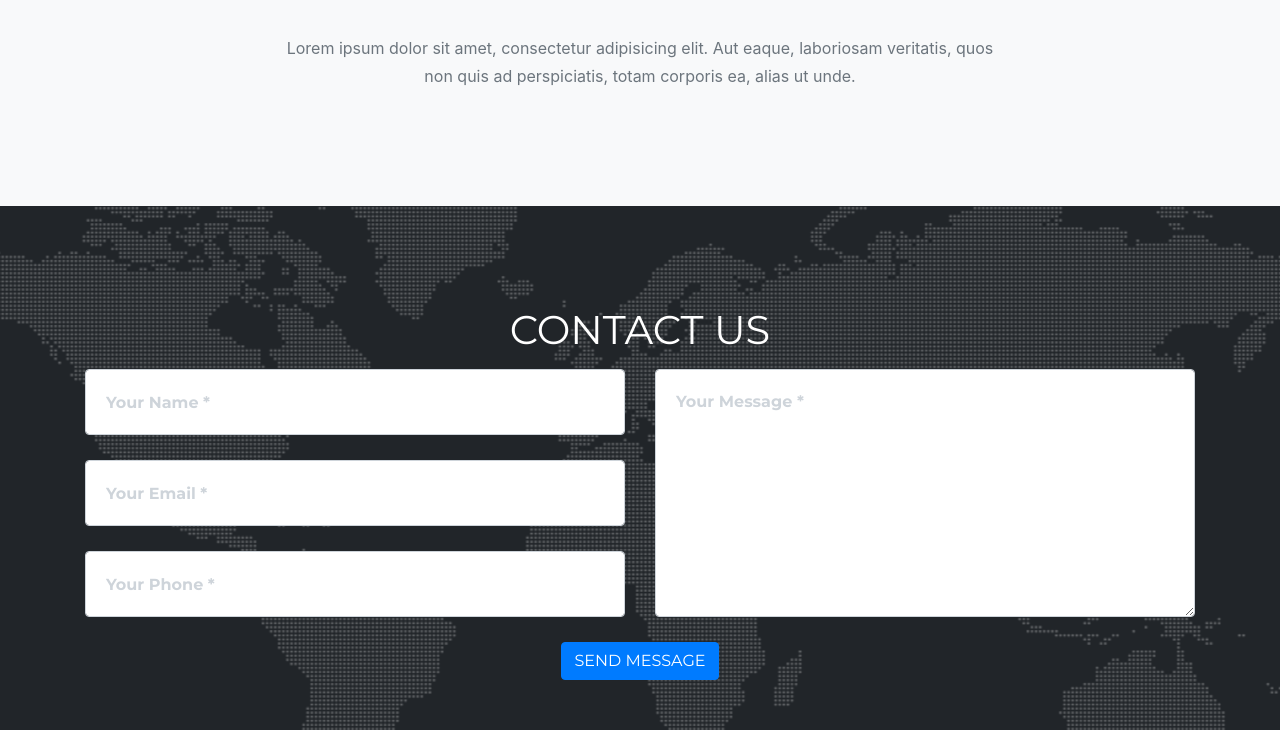
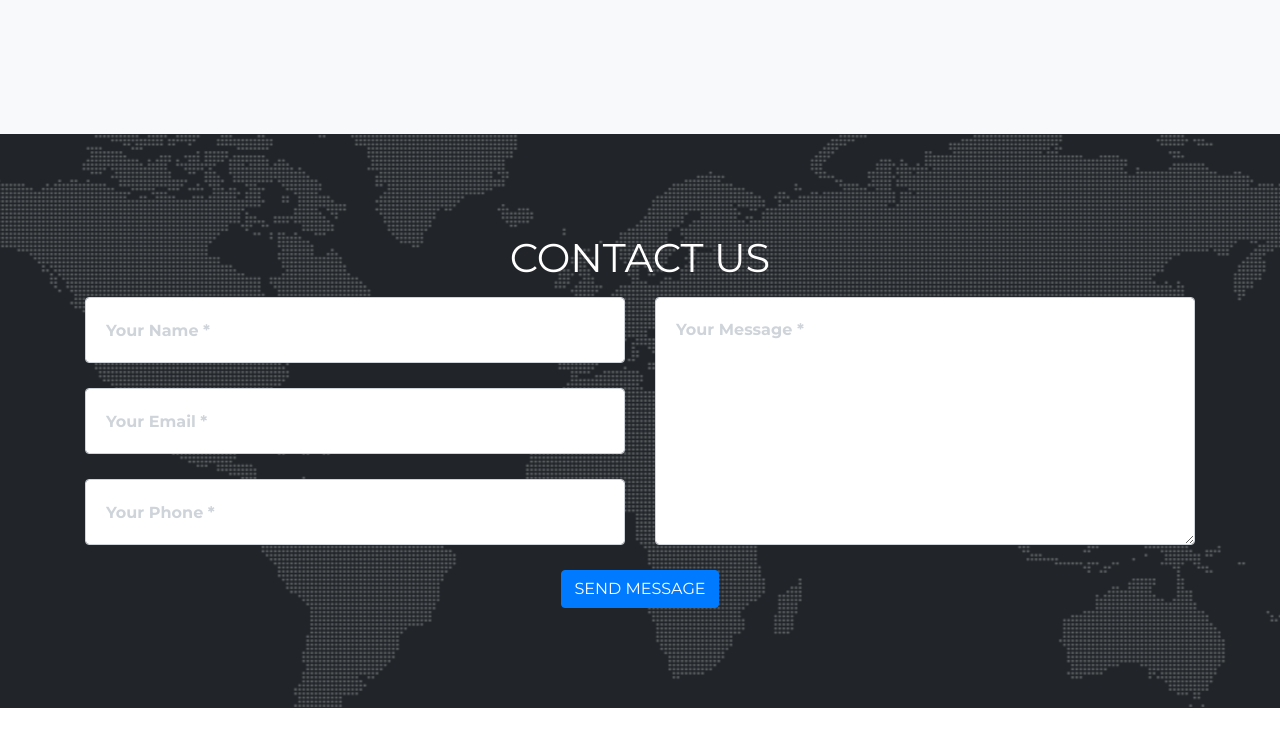
Before and after one commit to ericlee1996/ericlee1996.github.io, a website with bundled scripts: page index.html in a window 1280 px wide. Shown: the part 4107-4837 px from the top of the page. Built offline with nearby package versions, Linux system fonts and the light colour scheme; a web font is replaced by a local one.

Commit message:
Update index.html

```diff
--- a/index.html
+++ b/index.html
@@ -260,9 +260,6 @@
         </div>
       </div>
       <div class="row">
-        <div class="col-lg-8 mx-auto text-center">
-          <p class="large text-muted">Lorem ipsum dolor sit amet, consectetur adipisicing elit. Aut eaque, laboriosam veritatis, quos non quis ad perspiciatis, totam corporis ea, alias ut unde.</p>
-        </div>
       </div>
     </div>
   </section>
```
